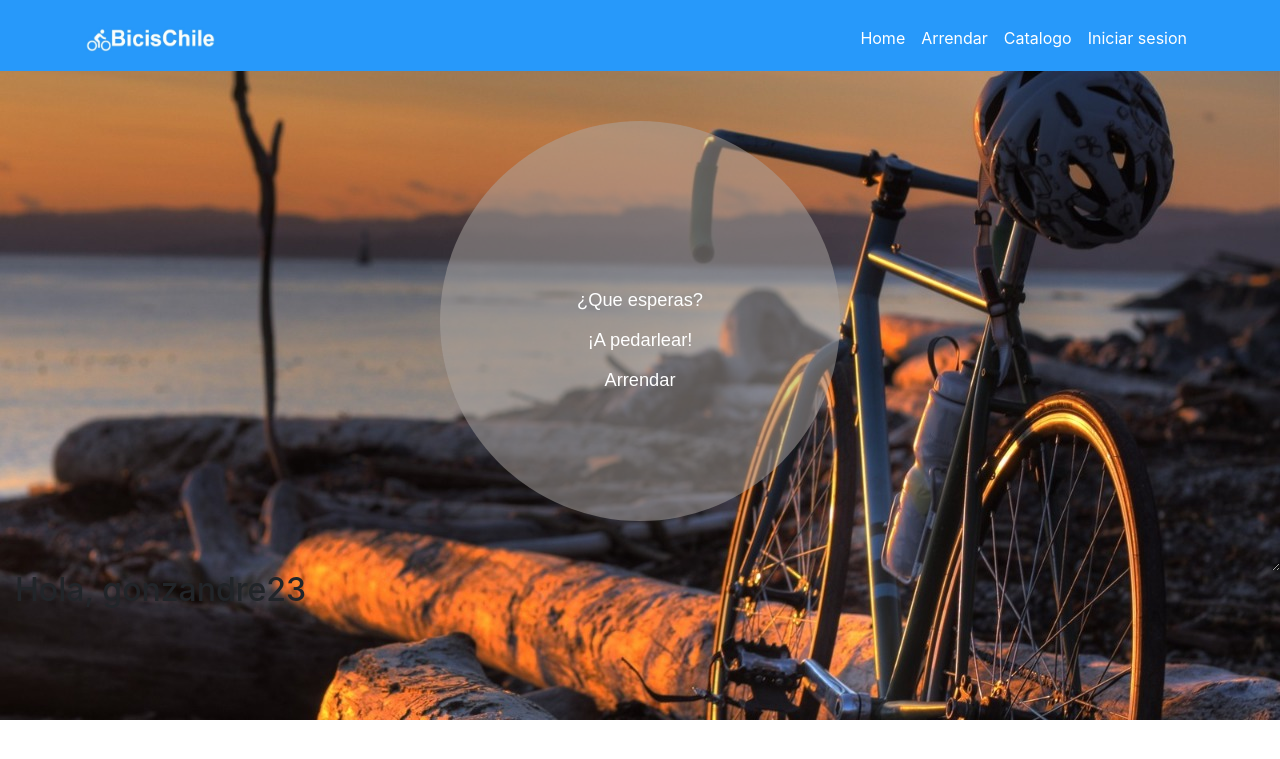
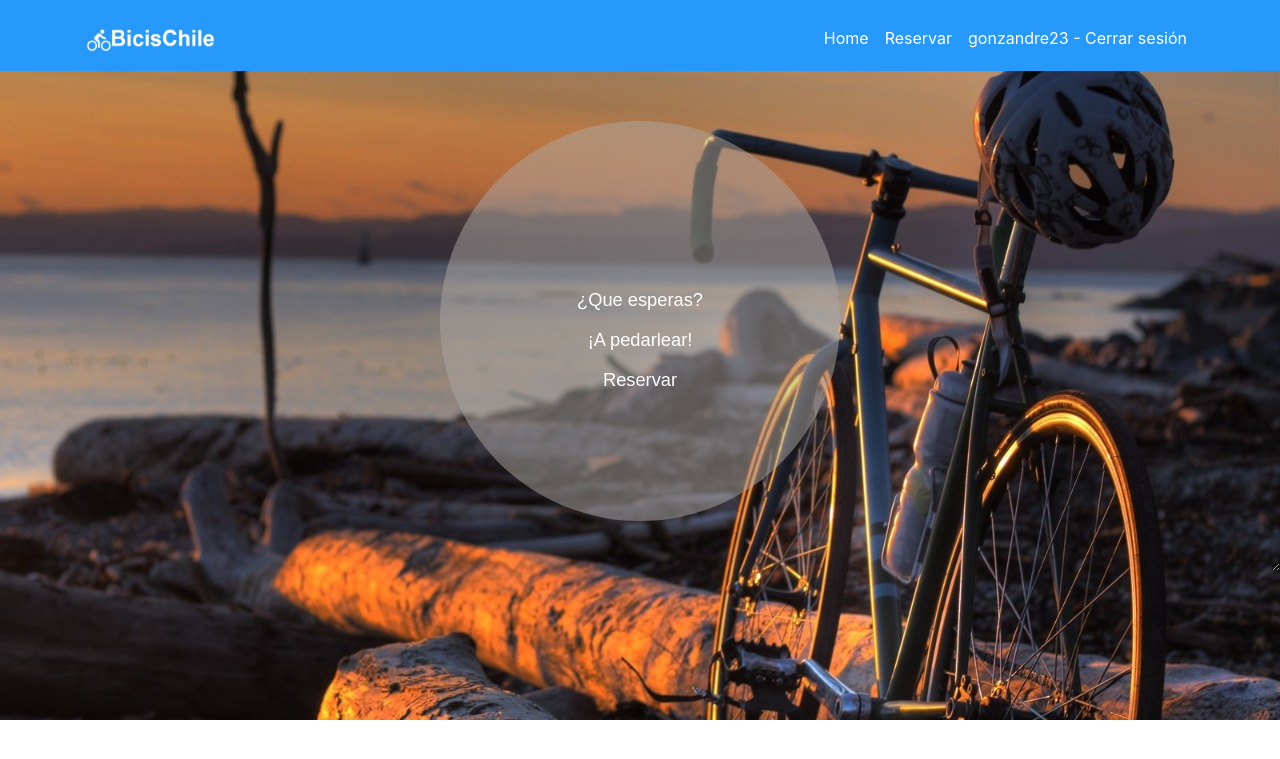
Before and after one commit to GonzAndre/ProyectoBicisChile, a Django app: page /index/ in a window 1280 px wide. Shown: the top 759 px of the page. Run offline with Django 3.2, Linux system fonts and the light colour scheme; a user stored in the database is signed in; some libraries are stand-ins or nearby versions.

Commit message:
puliendo base

```diff
--- a/Templates/Partials/_Base.html
+++ b/Templates/Partials/_Base.html
@@ -54,17 +54,14 @@
     border-left: 6px solid #2799FA;
     background-color: lightgrey;
     }
-    .cost{
-    border-bottom: 6px solid #2799FA;
-    background-color: lightgrey;
-    }
+
   </style>
 
   <body onload="checkCookie()">
     <!-- Navigation -->
 <nav class="navbar navbar-expand-lg navbar-dark top  static-top">
   <div class="container">
-    <a class="navbar-brand" href="#">
+    <a class="navbar-brand" href="{% url 'index' %}">
           <img height="20%" width="20%" src="/media/logos/logobici.png" alt="">
         </a>
     <button class="navbar-toggler" type="button" data-toggle="collapse" data-target="#navbarResponsive" aria-controls="navbarResponsive" aria-expanded="false" aria-label="Toggle navigation">
@@ -73,19 +70,31 @@
     <div class="collapse navbar-collapse" id="navbarResponsive">
       <ul class="navbar-nav ml-auto">
         <li class="nav-item active">
-          <a class="nav-link" href="#">Home
+          <a class="nav-link" href="{% url 'index' %}">Home
                 <span class="sr-only">(current)</span>
               </a>
         </li>
         <li class="nav-item active">
-          <a class="nav-link" href="{% url 'reservar_bici' %}">Arrendar</a>
+          <a class="nav-link" href="{% url 'reservar_bici' %}">Reservar</a>
         </li>
-        <li class="nav-item active">
+        <!-- <li class="nav-item active">
           <a class="nav-link" href="#">Catalogo</a>
+        </li> -->
+        {% if user is not None %}
+
+        <!-- <li class="nav-item active" href="">
+          <a class="nav-link" href="">Bienvenido, {{request.user}}</a>
+        </li> -->
+        <li class="nav-item active" href="{{request.user}}">
+          <a class="nav-link" href="{% url 'auth_login' %}">{{request.user}} - Cerrar sesión</a>
         </li>
+        {% else %}
         <li class="nav-item active" href="{{request.user}}">
           <a class="nav-link" href="{% url 'auth_login' %}">Iniciar sesion</a>
         </li>
+        {% endif %}
+
+
       </ul>
     </div>
   </div>
@@ -96,7 +105,6 @@
       {% block content %}
       {% endblock %}
 
-    <div class="col-md-10"><h2>Hola, {{request.user}}</h2></div>
     <script>
     function setCookie(cname,cvalue,exdays) {
         var d = new Date();
@@ -121,17 +129,6 @@
         return "";
     }
 
-    function checkCookie() {
-        var user="daniel";
-        if (user != "") {
-            // alert("Welcome again " + user);
-        } else {
-           user = prompt("Please enter your name:","");
-           if (user != "" && user != null) {
-               setCookie("username", 'daniel', 30);
-           }
-        }
-    }
    </script>
    <script src="https://cdnjs.cloudflare.com/ajax/libs/popper.js/1.14.3/umd/popper.min.js" integrity="sha384-ZMP7rVo3mIykV+2+9J3UJ46jBk0WLaUAdn689aCwoqbBJiSnjAK/l8WvCWPIPm49" crossorigin="anonymous"></script>
    <script src="https://stackpath.bootstrapcdn.com/bootstrap/4.1.1/js/bootstrap.min.js" integrity="sha384-smHYKdLADwkXOn1EmN1qk/HfnUcbVRZyYmZ4qpPea6sjB/pTJ0euyQp0Mk8ck+5T" crossorigin="anonymous"></script>
--- a/Templates/index_super_user.html
+++ b/Templates/index_super_user.html
@@ -49,7 +49,7 @@ text {
 
       <text x="50%" y="45%" text-anchor="middle" dy="0.3em">¿Que esperas?</text>
       <text x="50%" y="55%" text-anchor="middle" dy="0.3em">¡A pedarlear!</text>
-      <text x="50%" y="65%" text-anchor="middle" dy="0.3em">          <a class="nav-link" href="#">Arrendar</a></text>
+      <text x="50%" y="65%" text-anchor="middle" dy="0.3em">          <a class="nav-link" href="{% url 'reservar_bici' %}">Reservar</a></text>
 
 
     </g>
```
Also changed, not shown: db.sqlite3.
